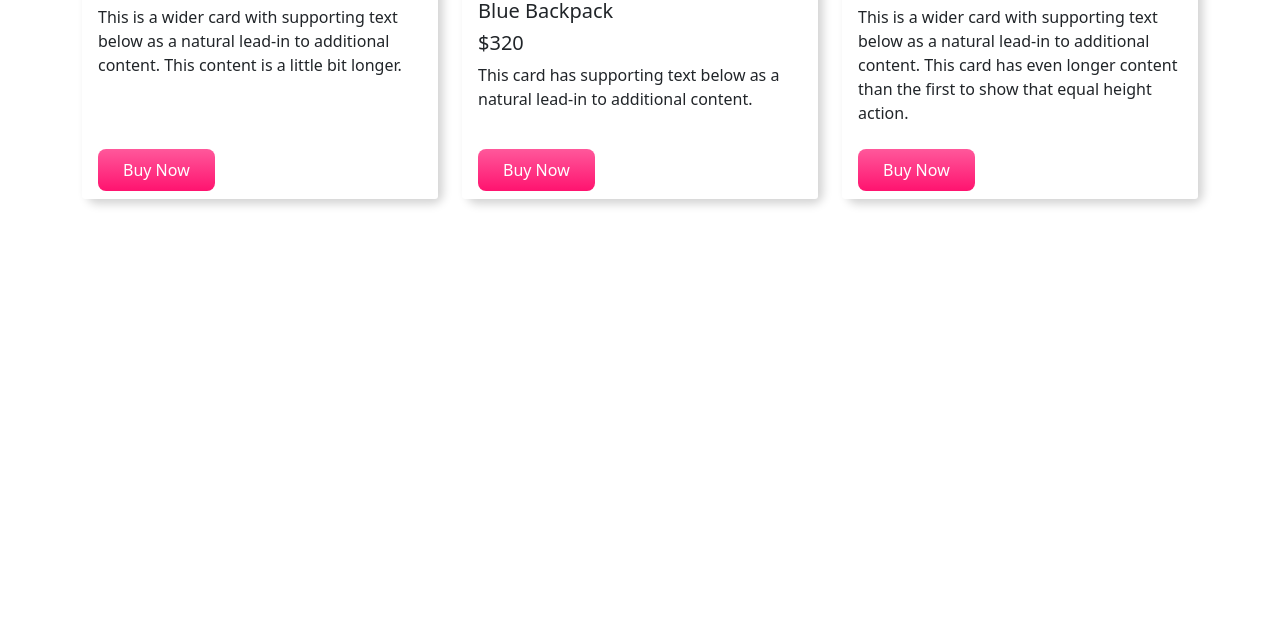
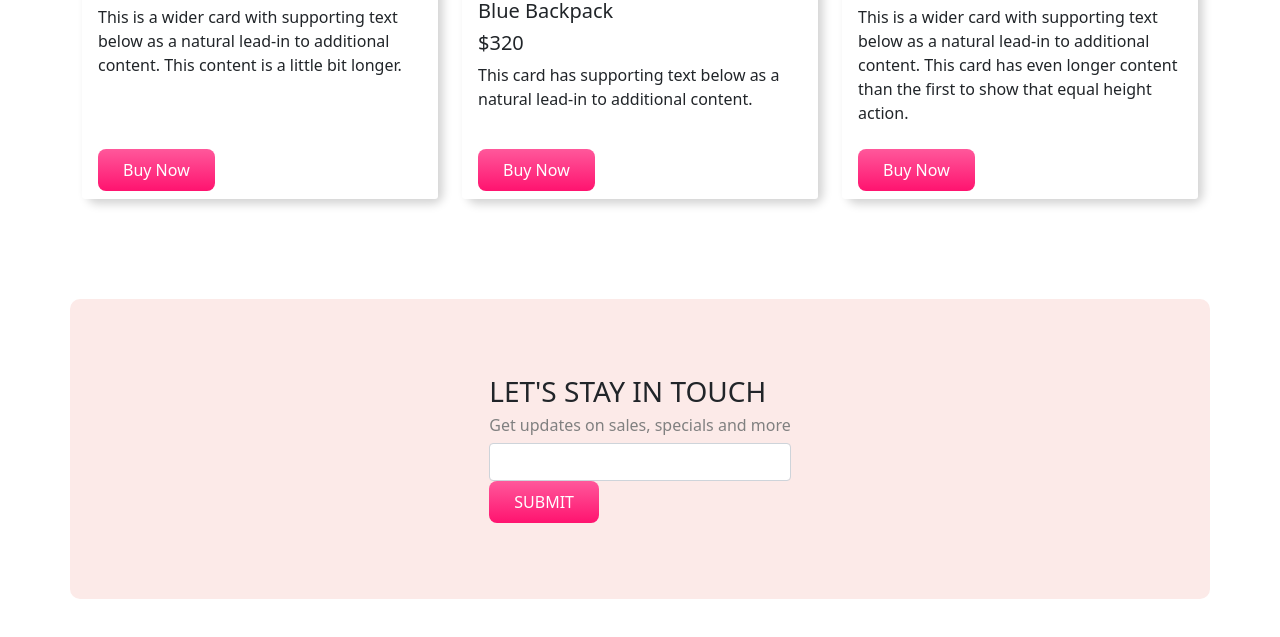
Before and after one commit to emon1995/panda-commerce, a plain HTML site: page index.html in a window 1280 px wide. Shown: the part 1928-2565 px from the top of the page. Before the commit the page ends 2227 px from the top, so only its background shows below. Drawn offline with nearby package versions, Linux system fonts and the light colour scheme; files whose address does not match are found by name.

Commit message:
subscribe added

```diff
--- a/index.html
+++ b/index.html
@@ -286,6 +286,25 @@
       </div>
     </div>
 
+    <!-- Subscribe -->
+    <div
+      class="
+        container
+        d-flex
+        justify-content-center
+        align-items-center
+        orange-bg
+      "
+      id="subscribe"
+    >
+      <div>
+        <h3>LET'S STAY IN TOUCH</h3>
+        <h6>Get updates on sales, specials and more</h6>
+        <input class="form-control" type="text" name="" id="" />
+        <button class="buy-now-button">SUBMIT</button>
+      </div>
+    </div>
+
     <script
       src="https://cdn.jsdelivr.net/npm/bootstrap@5.0.2/dist/js/bootstrap.bundle.min.js"
       integrity="sha384-MrcW6ZMFYlzcLA8Nl+NtUVF0sA7MsXsP1UyJoMp4YLEuNSfAP+JcXn/tWtIaxVXM"
--- a/style.css
+++ b/style.css
@@ -50,3 +50,9 @@
   border-top: none;
   background-color: white;
 }
+#subscribe{
+  height: 300px;
+}
+#subscribe h6{
+  color: gray;
+}
```
